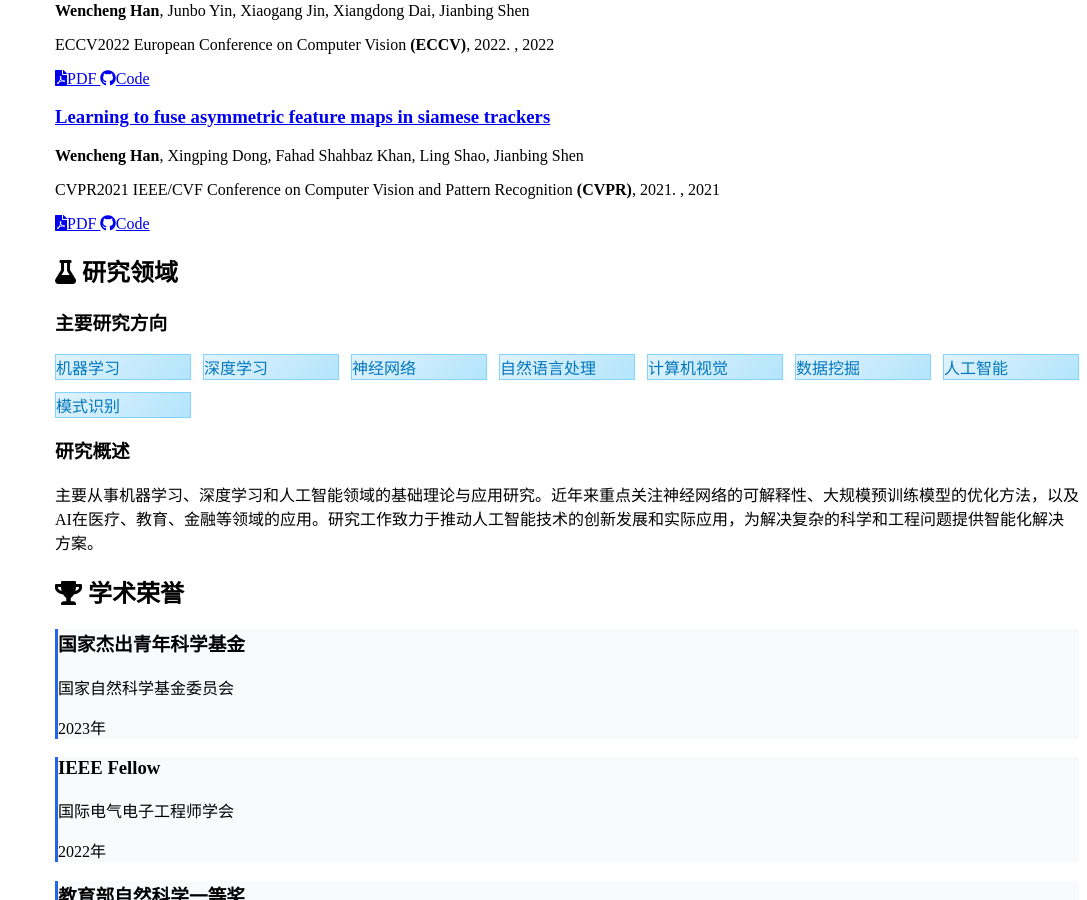
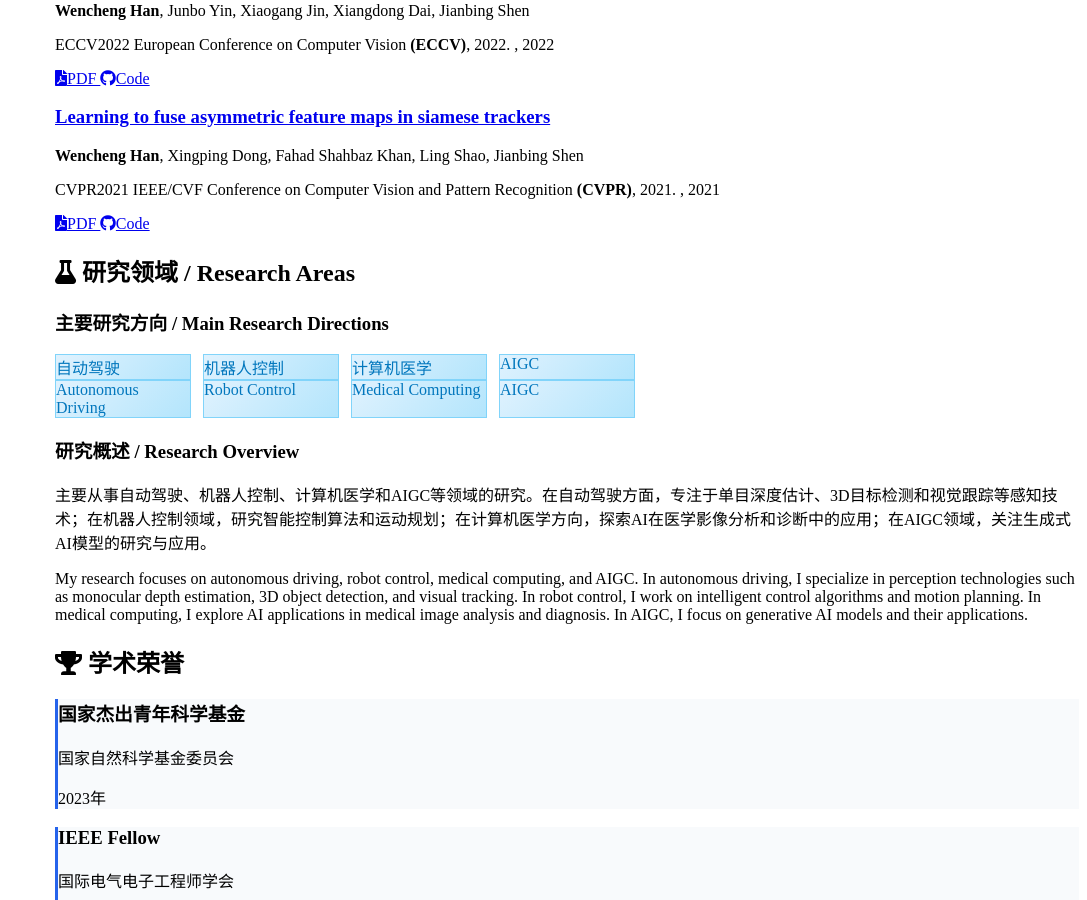
Before and after one commit to wencheng256/wencheng256.github.io, a Jekyll site: the page built from index.md, in a window 1280 px wide and 900 px high, scrolled down 3303 px. Shown: the whole window, without its empty margins (193-1280 px from the left). Built offline with Jekyll 4.4.1, drawn with Linux system fonts in a browser that asks for light colours; nearby versions of some CDN libraries; a style sheet for code colours, icons or effects is not loaded.

Commit message:
更新研究领域为：自动驾驶、机器人控制、计算机医学、AIGC，并添加英文版本

```diff
--- a/_layouts/home.html
+++ b/_layouts/home.html
@@ -117,23 +117,33 @@ layout: default
     <div class="bg-white rounded-2xl shadow-card p-6">
         <h2 class="text-xl font-semibold text-text-primary mb-4 flex items-center">
             <i class="fas fa-flask text-primary mr-2"></i>
-            研究领域
+            研究领域 / Research Areas
         </h2>
         <div class="space-y-4">
             {% if page.research_areas %}
             <div>
-                <h3 class="font-medium text-text-primary mb-3">主要研究方向</h3>
+                <h3 class="font-medium text-text-primary mb-3">主要研究方向 / Main Research Directions</h3>
                 <div class="tech-grid">
                     {% for area in page.research_areas %}
                     <span class="tech-tag px-3 py-1 rounded-full text-sm font-medium">{{ area }}</span>
                     {% endfor %}
                 </div>
+                {% if page.research_areas_en %}
+                <div class="mt-3 tech-grid">
+                    {% for area_en in page.research_areas_en %}
+                    <span class="tech-tag px-3 py-1 rounded-full text-sm font-medium italic">{{ area_en }}</span>
+                    {% endfor %}
+                </div>
+                {% endif %}
             </div>
             {% endif %}
             {% if page.research_overview %}
             <div>
-                <h3 class="font-medium text-text-primary mb-2">研究概述</h3>
-                <p class="text-text-secondary">{{ page.research_overview }}</p>
+                <h3 class="font-medium text-text-primary mb-2">研究概述 / Research Overview</h3>
+                <p class="text-text-secondary mb-3">{{ page.research_overview }}</p>
+                {% if page.research_overview_en %}
+                <p class="text-text-secondary text-sm italic">{{ page.research_overview_en }}</p>
+                {% endif %}
             </div>
             {% endif %}
         </div>
--- a/index.md
+++ b/index.md
@@ -3,15 +3,17 @@ layout: home
 title: 韩文程  Wencheng Han
 description: "韩文程 (Wencheng Han) - 澳门大学物联网智慧城市国家重点实验室博士后研究员。专注于计算机视觉、自动驾驶感知（单目深度估计、3D目标检测、视觉跟踪）和医学AI领域的研究。"
 research_areas:
-  - "机器学习"
-  - "深度学习"
-  - "神经网络"
-  - "自然语言处理"
-  - "计算机视觉"
-  - "数据挖掘"
-  - "人工智能"
-  - "模式识别"
-research_overview: "主要从事机器学习、深度学习和人工智能领域的基础理论与应用研究。近年来重点关注神经网络的可解释性、大规模预训练模型的优化方法，以及AI在医疗、教育、金融等领域的应用。研究工作致力于推动人工智能技术的创新发展和实际应用，为解决复杂的科学和工程问题提供智能化解决方案。"
+  - "自动驾驶"
+  - "机器人控制"
+  - "计算机医学"
+  - "AIGC"
+research_areas_en:
+  - "Autonomous Driving"
+  - "Robot Control"
+  - "Medical Computing"
+  - "AIGC"
+research_overview: "主要从事自动驾驶、机器人控制、计算机医学和AIGC等领域的研究。在自动驾驶方面，专注于单目深度估计、3D目标检测和视觉跟踪等感知技术；在机器人控制领域，研究智能控制算法和运动规划；在计算机医学方向，探索AI在医学影像分析和诊断中的应用；在AIGC领域，关注生成式AI模型的研究与应用。"
+research_overview_en: "My research focuses on autonomous driving, robot control, medical computing, and AIGC. In autonomous driving, I specialize in perception technologies such as monocular depth estimation, 3D object detection, and visual tracking. In robot control, I work on intelligent control algorithms and motion planning. In medical computing, I explore AI applications in medical image analysis and diagnosis. In AIGC, I focus on generative AI models and their applications."
 education:
   - "博士后，澳门大学物联网智慧城市国家重点实验室 (IOTSC, University of Macau)，2025年7月至今"
   - "研究助理，澳门大学物联网智慧城市国家重点实验室 (IOTSC, University of Macau)，2025年6月-2025年7月"
```
